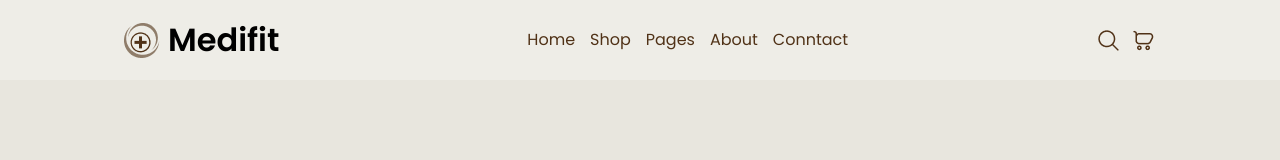
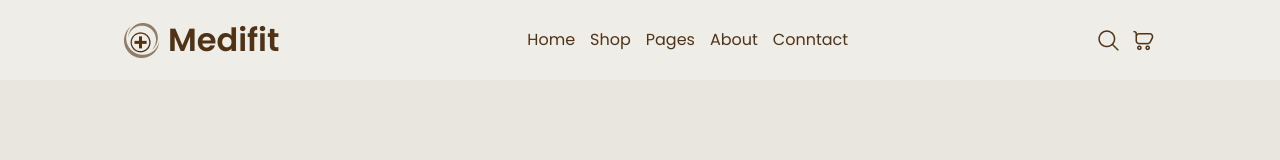
Before and after one commit to Ataur-frontend-developer/medifit, a plain HTML site: page index.html in a window 1280 px wide. Shown: the top 160 px of the page. Drawn offline with Linux system fonts and the light colour scheme.

Commit message:
change some style

```diff
--- a/style.css
+++ b/style.css
@@ -34,6 +34,7 @@
 .logo > h2 {
   font-size: 32px;
   font-weight: 600;
+  color: #503217;
 }
 
 .navbar .nav-list {
```
